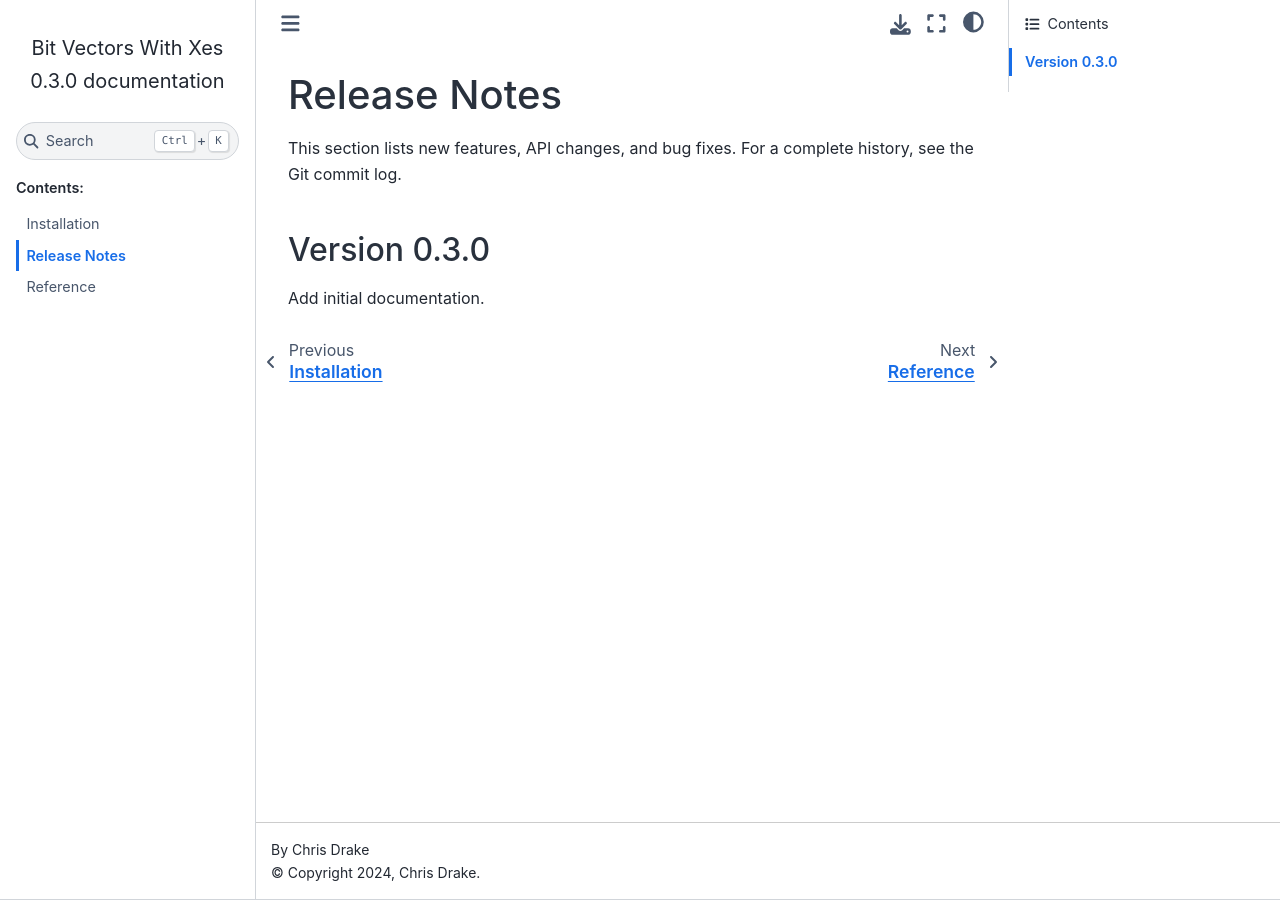
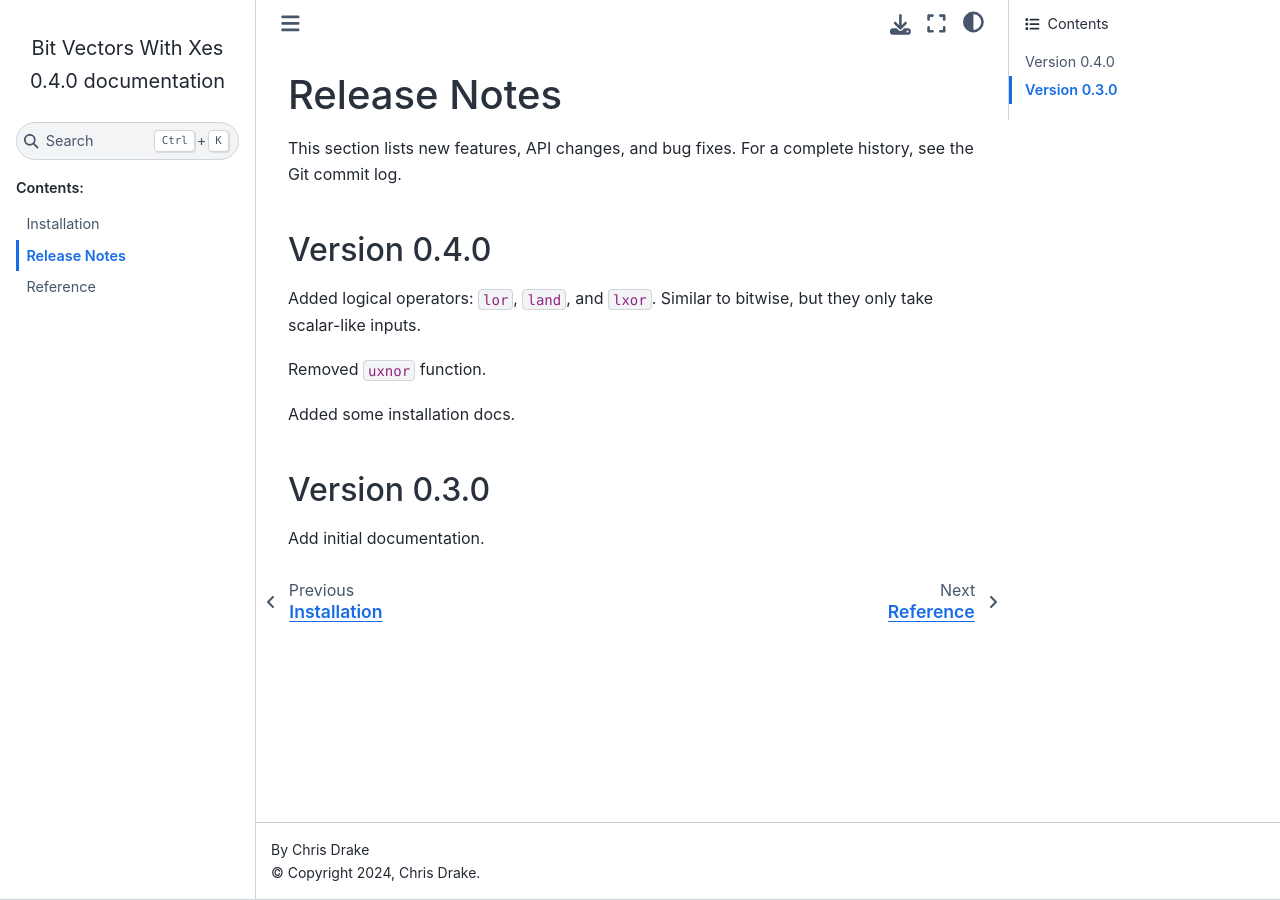
Before and after one commit to cjdrake/bvwx, a Sphinx documentation site: the page built from doc/source/release_notes.rst, in a window 1280 px wide. Built offline with Sphinx 7.4.7 and the Sphinx Book theme 1.1.4, drawn with Linux system fonts in a browser that asks for light colours.

Commit message:
Release 0.4.0

```diff
--- a/doc/source/release_notes.rst
+++ b/doc/source/release_notes.rst
@@ -5,6 +5,16 @@
 This section lists new features, API changes, and bug fixes.
 For a complete history, see the Git commit log.
 
+Version 0.4.0
+=============
+
+Added logical operators: ``lor``, ``land``, and ``lxor``.
+Similar to bitwise, but they only take scalar-like inputs.
+
+Removed ``uxnor`` function.
+
+Added some installation docs.
+
 Version 0.3.0
 =============
 
--- a/pyproject.toml
+++ b/pyproject.toml
@@ -1,6 +1,6 @@
 [project]
 name = "bvwx"
-version = "0.3.0"
+version = "0.4.0"
 description = "Bit Vectors With Xes"
 readme = "README.md"
 
```
